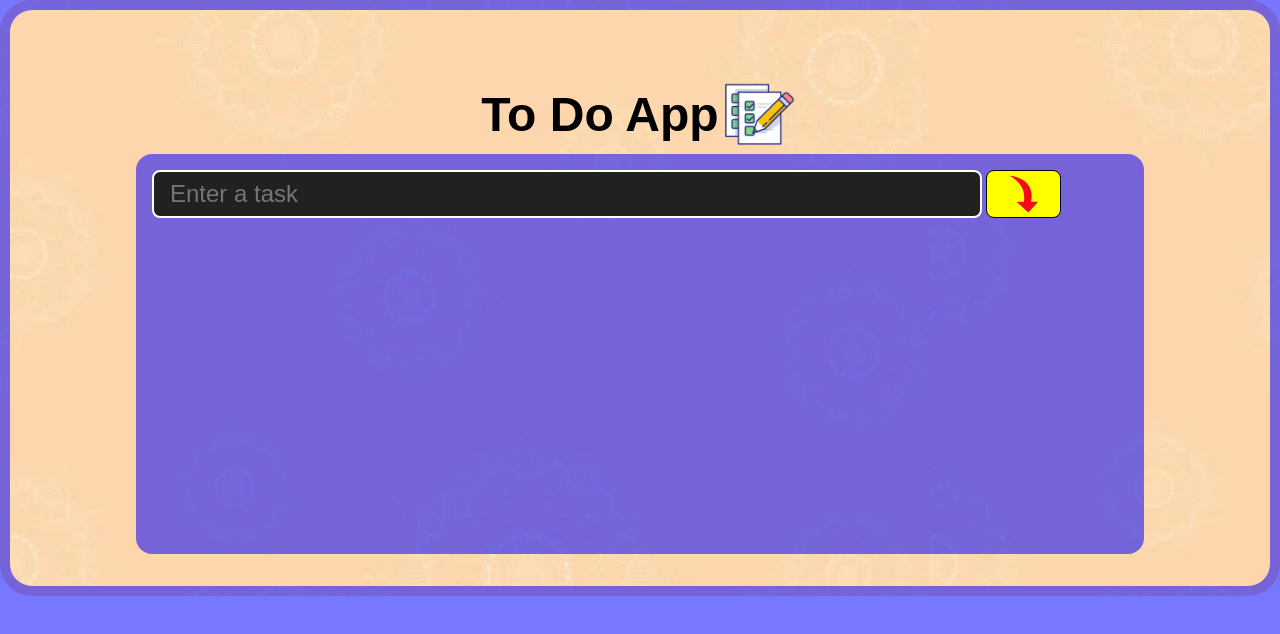
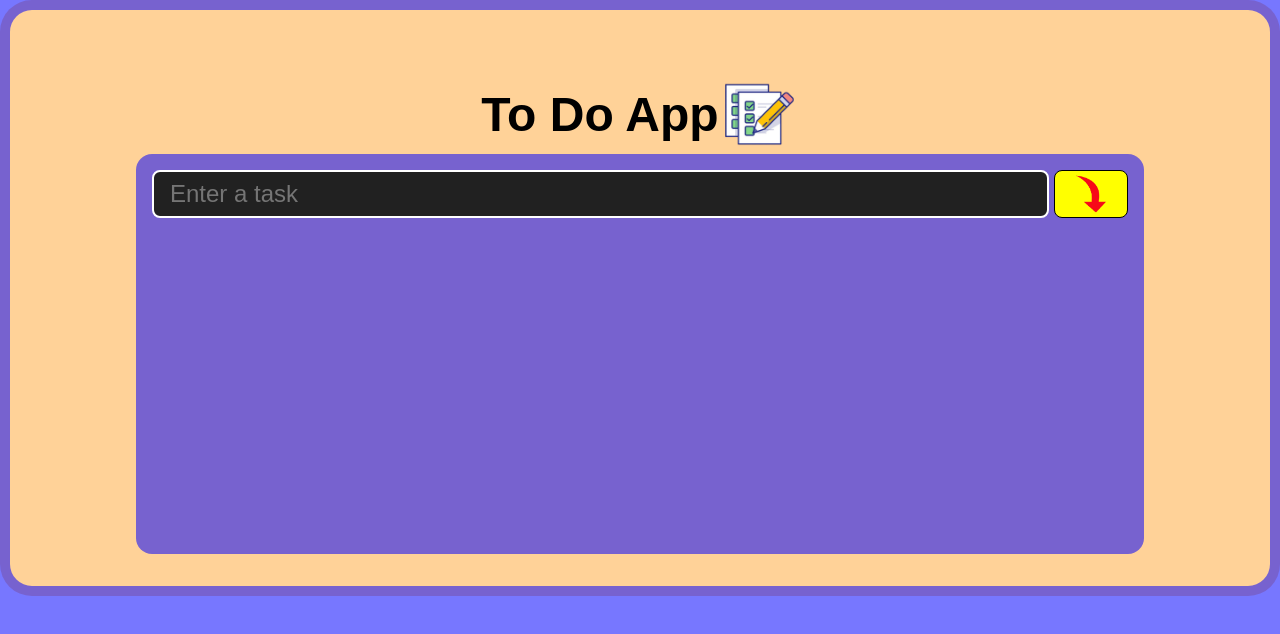
Before and after one commit to neerajjagga/To-Do-App, a plain HTML site: page index.html in a window 1280 px wide. Drawn offline with Linux system fonts and the light colour scheme.

Commit message:
Add files via upload

```diff
--- a/index.html
+++ b/index.html
@@ -27,13 +27,11 @@
         flex-direction: column;
         justify-content: flex-start;
         align-items: center;
-        background-color: antiquewhite;
+        background-color: rgb(255, 210, 152);
         padding-top: 4rem;
         padding-bottom: 2rem;
         border: 10px solid rgba(0, 0, 255, 0.532);
         border-radius: 2rem;
-        background-image: url(./background.jpg);
-        background-size: contain;
     }
 
     .main-content {
@@ -64,7 +62,7 @@
         gap: 0.3rem;
     }
     .input-add input {
-        width: 85%;
+        width: 95%;
         font-size: 1.5rem;
         padding: 0.5rem 1rem;
         min-height: 20px;
```
